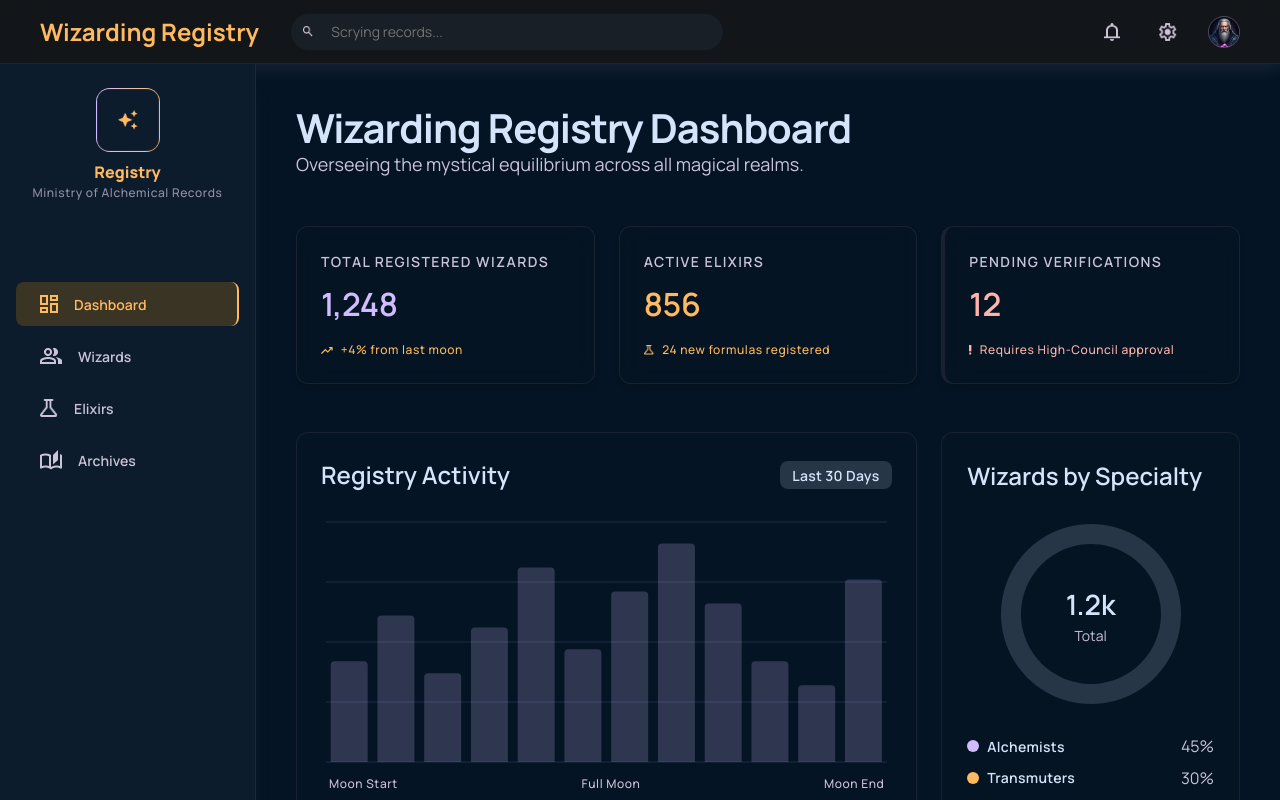
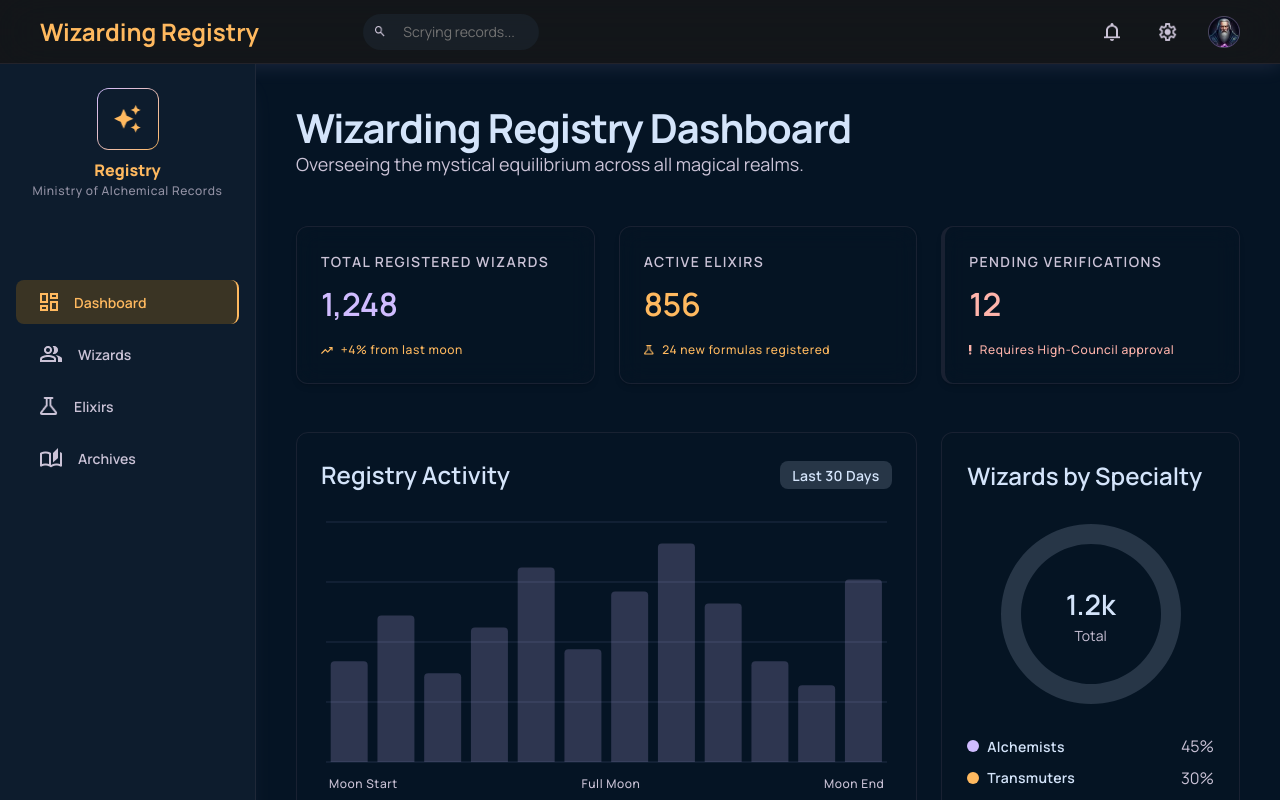
Before and after one commit to UsamaA7med/wizard_dashboard, a React (Vite) app: page / in a window 1280 px wide. Shown: the top 800 px of the page. Built offline with nearby package versions, Linux system fonts and the light colour scheme; no server answers.

Commit message:
reponsive changes

```diff
--- a/src/components/Header.tsx
+++ b/src/components/Header.tsx
@@ -4,19 +4,19 @@ import { AsidebarSheet } from './asaidbar/AsidebarSheet'
 const Header = () => {
   return (
     <header className="flex items-center justify-between h-16 px-4 xl:px-10 border-b bg-primary/80 backdrop-blur-xl shadow-[0_0_20px_0_rgba(208,188,255,0.15)] w-full">
-      <div className="flex items-center gap-4 flex-1 min-w-0">
+      <div className="flex items-center gap-[24px] flex-1 min-w-0">
         <AsidebarSheet />
 
         <h1 className="text-[24px] text-secondary font-bold shrink-0 whitespace-nowrap">
           Wizarding Registry
         </h1>
 
-        <div className="hidden md:flex flex-1 min-w-0 max-w-md xl:pl-4">
-          <div className="rounded-full bg-[#2736474D] h-9 flex items-center gap-2 px-3 w-full min-w-0">
+        <div className="hidden md:flex w-[256px] xl:pl-[80px]">
+          <div className="rounded-full bg-[#2736474D] h-9 flex items-center gap-2 px-3 w-full">
             <img src="Icon.png" className="w-[10.5px] h-[10.5px] shrink-0" />
             <Input
               placeholder="Scrying records..."
-              className="border-0 bg-transparent shadow-none focus-visible:ring-0 focus-visible:ring-offset-0 min-w-0"
+              className="border-0 bg-transparent shadow-none focus-visible:ring-0 focus-visible:ring-offset-0"
             />
           </div>
         </div>
--- a/src/components/asaidbar/AsidebarRegistry.tsx
+++ b/src/components/asaidbar/AsidebarRegistry.tsx
@@ -1,11 +1,10 @@
 const AsidebarRegistry = () => {
   return (
     <div className="flex flex-col items-center px-6 justify-center pb-20">
-      <div className="rounded-xl bg-linear-to-r from-[#D0BCFF] to-[#FFB95F] p-px">
-        <img
-          src="stars.png"
-          className="border-radial-[#D0BCFF,#FFB95F] border p-5 rounded-[12px] w-15.5 h-15.5 bg-[#0D1C2D]"
-        />
+      <div className="rounded-[12px] p-px bg-gradient-to-br from-[#D0BCFF] to-[#FFB95F]">
+        <div className="rounded-[10px] bg-[#0D1C2D] w-[60px] h-[60px] flex justify-center items-center">
+          <img src="stars.png" className="w-[27.5px] h-[27.5px]" />
+        </div>
       </div>
       <p className="text-secondary text-[16px] font-extrabold pt-2">Registry</p>
       <p className="text-[12px] font-medium tracking-[0.6px] text-[#CBC3D7] opacity-70 text-center">
```
